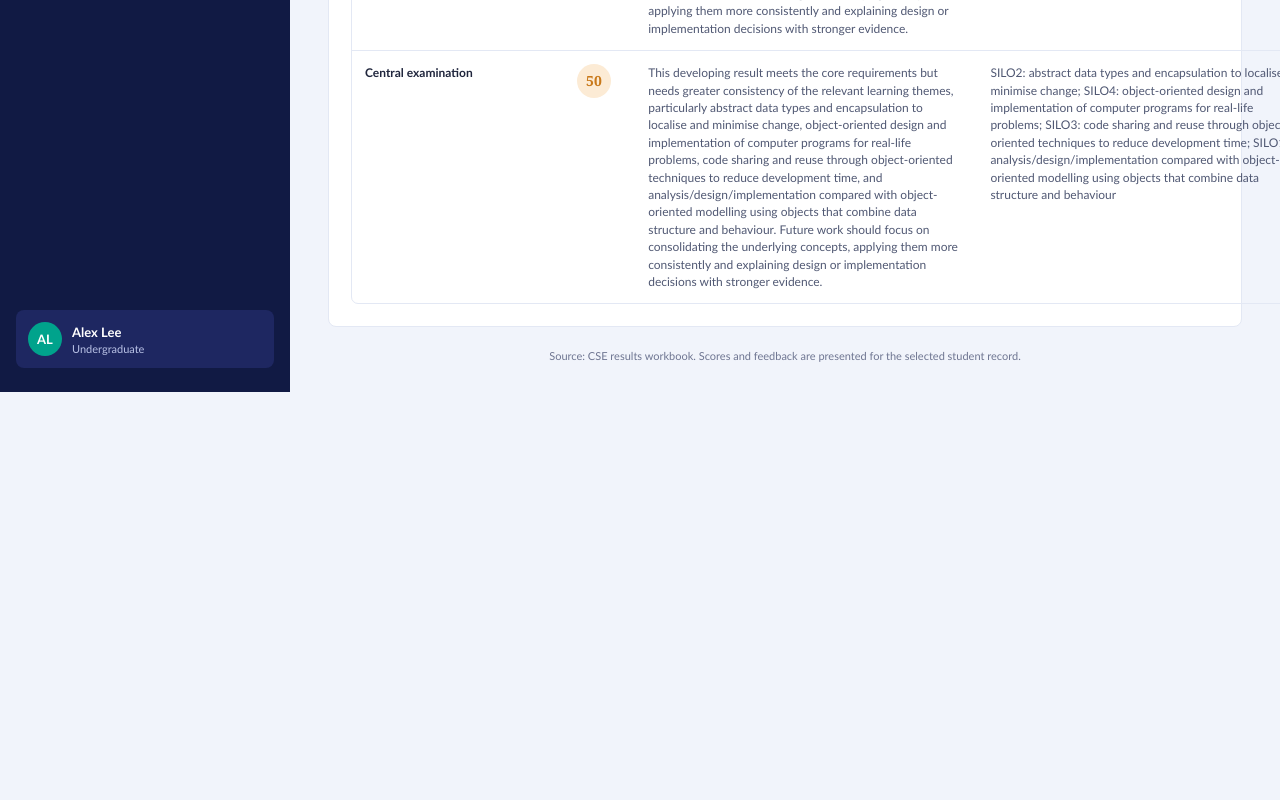
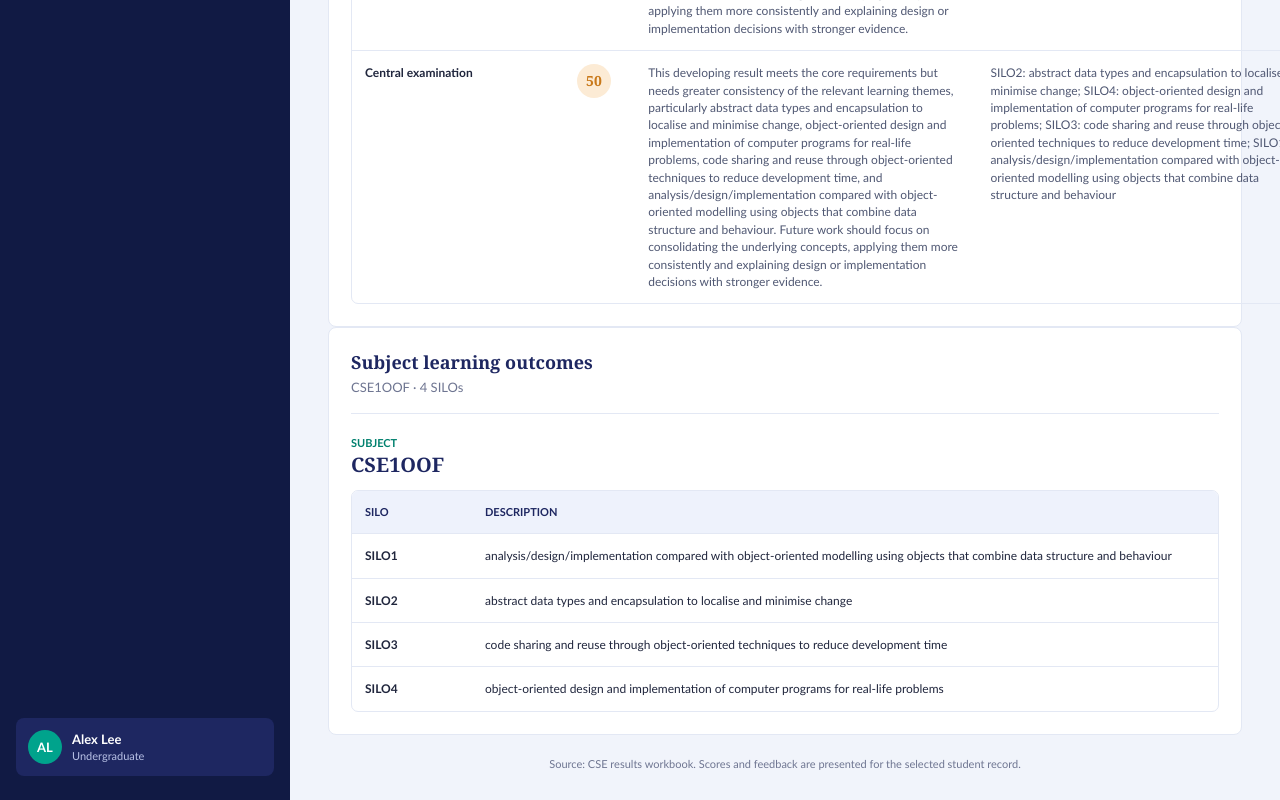
Before and after one commit to Kartik0219/learning-journey-assistant, a React (Vite) app in the folder frontend/: page /results in a window 1280 px wide. Shown: the part 980-1780 px from the top of the page. Before the commit the page ends 1372 px from the top, so only its background shows below. Built offline with nearby package versions, Linux system fonts and the light colour scheme.

Commit message:
feat: add subject learning outcomes table and integrate SILOs into results overview

```diff
--- a/frontend/src/App.css
+++ b/frontend/src/App.css
@@ -45,3 +45,15 @@
 	.results-panel .score { margin-top: -2px; }
 	.results-panel .weighted-score { font-size: 14px; }
 }
+
+/* "Subject learning outcomes" table - 2 columns only. Must come after the
+   .results-panel rules (incl. the max-width:700px block) so these win for a
+   section that carries both classes. */
+.silo-panel table { min-width: 0; }
+.silo-panel th:nth-child(1), .silo-panel td:nth-child(1) { text-align: left; white-space: nowrap; width: 120px; }
+.silo-panel th:nth-child(2), .silo-panel td:nth-child(2) { overflow-wrap: anywhere; text-align: left; width: auto; }
+
+@media (max-width: 700px) {
+	.silo-panel tbody th::before { content: 'SILO'; }
+	.silo-panel tbody td:nth-child(2)::before { content: 'Description'; }
+}
--- a/frontend/src/data/studentAssessments.ts
+++ b/frontend/src/data/studentAssessments.ts
@@ -45,6 +45,35 @@ export const studentResults: SubjectResults[] = [
   },
 ]
 
+export interface SubjectSilo {
+  id: string
+  description: string
+}
+
+// Subject Intended Learning Outcomes, taken from the "Assessment Map" tab of
+// the CSE results workbook (SILO Theme Summary column).
+export const subjectSilos: Record<string, SubjectSilo[]> = {
+  CSE1OOF: [
+    { id: 'SILO1', description: 'analysis/design/implementation compared with object-oriented modelling using objects that combine data structure and behaviour' },
+    { id: 'SILO2', description: 'abstract data types and encapsulation to localise and minimise change' },
+    { id: 'SILO3', description: 'code sharing and reuse through object-oriented techniques to reduce development time' },
+    { id: 'SILO4', description: 'object-oriented design and implementation of computer programs for real-life problems' },
+  ],
+  CSE2ALG: [
+    { id: 'SILO1', description: 'overall objectives of Algorithms and Data Structures' },
+    { id: 'SILO2', description: 'identifying data structures and searching and sorting algorithms in computing contexts' },
+    { id: 'SILO3', description: 'implementing data structures and searching and sorting algorithms in Java' },
+    { id: 'SILO4', description: 'comparing algorithms and data structures and applying suitable choices to problems' },
+    { id: 'SILO5', description: 'designing, implementing, and evaluating Java solutions using appropriate performance measures' },
+  ],
+  CSE3CAP: [
+    { id: 'SILO1', description: 'advanced project management during substantive development implementation' },
+    { id: 'SILO2', description: 'industry standard technical solutions in software or cybersecurity practice' },
+    { id: 'SILO3', description: 'reporting project outcomes to technical and non-technical audiences and reflecting on feedback' },
+    { id: 'SILO4', description: 'professional system documentation and advanced technical reporting to industry standards' },
+  ],
+}
+
 export const studentSummary = {
   id: 'STU0001',
   averageTotal: 49.95,
--- a/frontend/src/pages/ResultsOverviewPage.tsx
+++ b/frontend/src/pages/ResultsOverviewPage.tsx
@@ -1,5 +1,5 @@
 import { useState } from 'react'
-import { studentResults, studentSummary } from '../data/studentAssessments'
+import { studentResults, studentSummary, subjectSilos } from '../data/studentAssessments'
 
 function formatPercentage(value: number) {
   return `${Math.round(value * 100)}%`
@@ -17,11 +17,13 @@ export function ResultsOverviewPage() {
   const [selectedSubjectCode, setSelectedSubjectCode] = useState(studentResults[0].code)
   const selectedSubject = studentResults.find((subject) => subject.code === selectedSubjectCode)!
   const performanceBand = getPerformanceBand(selectedSubject.total)
+  const silos = subjectSilos[selectedSubject.code] ?? []
 
   return <main className="dashboard" id="results-overview">
     <header className="dashboard-header results-header"><div><p className="eyebrow">Student assessment record</p><h1>Results overview</h1></div><div className="header-actions"><label className="subject-picker results-subject-picker"><span className="picker-label">Choose subject</span><select value={selectedSubjectCode} onChange={(event) => setSelectedSubjectCode(event.target.value)}>{studentResults.map((subject) => <option key={subject.code} value={subject.code}>{subject.code}</option>)}</select></label></div><div className="header-spacer" aria-hidden="true" /></header>
     <section className="stats" aria-label="Selected subject assessment summary"><article className="stat-card mastery-stat"><strong>{selectedSubject.total.toFixed(2)}%</strong><span>{selectedSubject.code} total</span></article><article className="stat-card focus-stat"><strong>{performanceBand}</strong><span>{selectedSubject.code} performance band</span></article><article className="stat-card assessment-stat"><strong>{selectedSubject.assessments.length}</strong><span>Assessments in {selectedSubject.code}</span></article></section>
     <section className="results-panel" aria-labelledby="assessment-results-heading"><div className="panel-heading"><h2 id="assessment-results-heading">Assessment results</h2><p>{studentSummary.id} · {selectedSubject.code}</p></div><div className="subject-results"><section className="subject-section" aria-labelledby={`${selectedSubject.code}-heading`}><header className="subject-header"><div><p className="eyebrow">Subject</p><h3 id={`${selectedSubject.code}-heading`}>{selectedSubject.code}</h3></div><p className="subject-total"><span>Subject total</span><strong>{selectedSubject.total.toFixed(2)}%</strong></p></header><div className="table-scroll"><table><thead><tr><th scope="col">Assessment</th><th scope="col">Score</th><th scope="col">Feedback comment</th><th scope="col">SILO</th><th scope="col">Weight</th><th scope="col">Weighted score</th></tr></thead><tbody>{selectedSubject.assessments.map((assessment) => <tr key={assessment.assessment}><th scope="row">{assessment.assessment}</th><td><span className="score">{assessment.score}</span></td><td className="feedback">{assessment.feedback}</td><td className="silos">{assessment.silos}</td><td>{formatPercentage(assessment.weight)}</td><td className="weighted-score">{assessment.weightedScore.toFixed(2)}</td></tr>)}</tbody></table></div></section></div></section>
+    <section className="results-panel silo-panel" aria-labelledby="subject-silos-heading"><div className="panel-heading"><h2 id="subject-silos-heading">Subject learning outcomes</h2><p>{selectedSubject.code} · {silos.length} SILOs</p></div><div className="subject-results"><section className="subject-section" aria-labelledby={`${selectedSubject.code}-silos-heading`}><header className="subject-header"><div><p className="eyebrow">Subject</p><h3 id={`${selectedSubject.code}-silos-heading`}>{selectedSubject.code}</h3></div></header><div className="table-scroll"><table><thead><tr><th scope="col">SILO</th><th scope="col">Description</th></tr></thead><tbody>{silos.map((silo) => <tr key={silo.id}><th scope="row">{silo.id}</th><td>{silo.description}</td></tr>)}</tbody></table></div></section></div></section>
     <footer>Source: CSE results workbook. Scores and feedback are presented for the selected student record.</footer>
   </main>
 }
```
